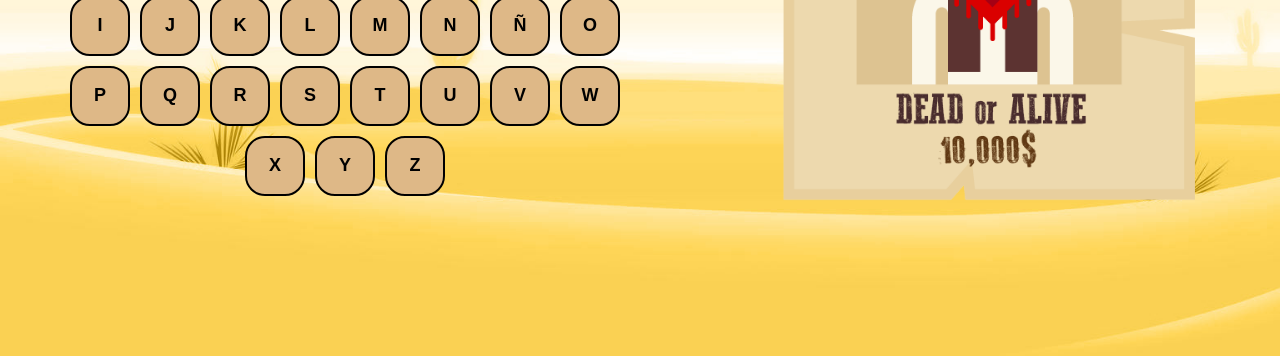
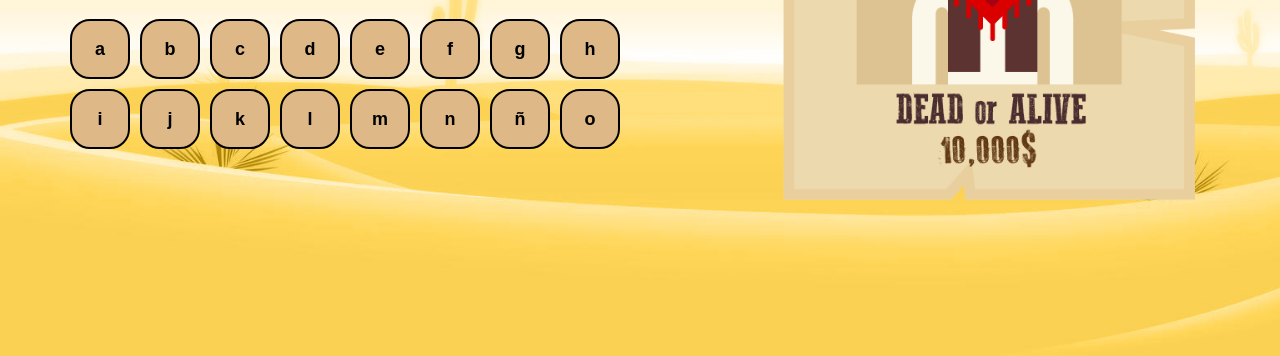
Before and after one commit to DevBadKernel/ahorcado, a plain HTML site: page index.html in a window 1280 px wide. Shown: the part 444-800 px from the top of the page. Drawn offline with nearby package versions, Linux system fonts and the light colour scheme.

Commit message:
pruebas jquery

```diff
--- a/functions.js
+++ b/functions.js
@@ -10,6 +10,17 @@ const palabras = ['Aprendizaje','Secreto','Besar','Maldito','Llave','Situacion',
 'Arrullo','Asociacion','Agradecer','Federacion','Galan','Desorientacion','Humedo','Reunion','Mejor','Absurdos','Fondo',
 'Encontrar','Manzana','Encajar','Absorbible','Gobernar','Efusivo','Espiritual','Herida','Clasificar','Cordon',
 'Cientifico','Ingenieria'];
+
+var letras = ["a", "b", "c", "d", "e", "f", "g", "h", "i", "j", "k", "l", "m", "n", "ñ", "o"];
+$(document).ready(function(){
+    letras.forEach((letra)=>{
+        $(".teclado").append(`<button id="${letra}" class="letras">${letra}</button>`)
+    })
+    $(".letras").click(function(){
+        const valor=$(this).text();
+        jugada(valor);
+    })
+})
 
 var palElegida = '';
 var estadoPal = [];
@@ -33,6 +44,7 @@ function jugada(letra){
     for (i = 0; i<palElegida.length; i++){
         if (palElegida[i] === letra){
             estadoPal[i] = letra;
+
             document.getElementById("palabra").innerHTML=estadoPal.join("");
             letraEncontrada = true;
     }
--- a/index.html
+++ b/index.html
@@ -1,6 +1,7 @@
 <!DOCTYPE html>
 <html lang="es">
 <head>
+  <script src="https://ajax.googleapis.com/ajax/libs/jquery/3.6.0/jquery.min.js"></script>
   <meta charset="utf-8">
   <title>AHORCADO</title>
   <meta name="viewport" content="width=device-width, initial-scale=1.0">
@@ -13,7 +14,7 @@
         <div id="izquierda">
             <div id="palabra"></div>
                 <div class="teclado">
-                    <button id="a" class="letras" onclick="jugada('a')">A</button>
+                    <!-- <button id="a" class="letras" onclick="jugada('a')">A</button>
                     <button id="b" class="letras" onclick="jugada('b')">B</button>
                     <button id="c" class="letras" onclick="jugada('c')">C</button>
                     <button id="d" class="letras" onclick="jugada('d')">D</button>
@@ -39,7 +40,7 @@
                     <button id="w" class="letras" onclick="jugada('w')">W</button>
                     <button id="x" class="letras" onclick="jugada('x')">X</button>
                     <button id="y" class="letras" onclick="jugada('y')">Y</button>
-                    <button id="z" class="letras" onclick="jugada('z')">Z</button>
+                    <button id="z" class="letras" onclick="jugada('z')">Z</button> -->
                 </div>
             </div>
         <div id="derecha">
```
Also changed, not shown: 1 other file.
